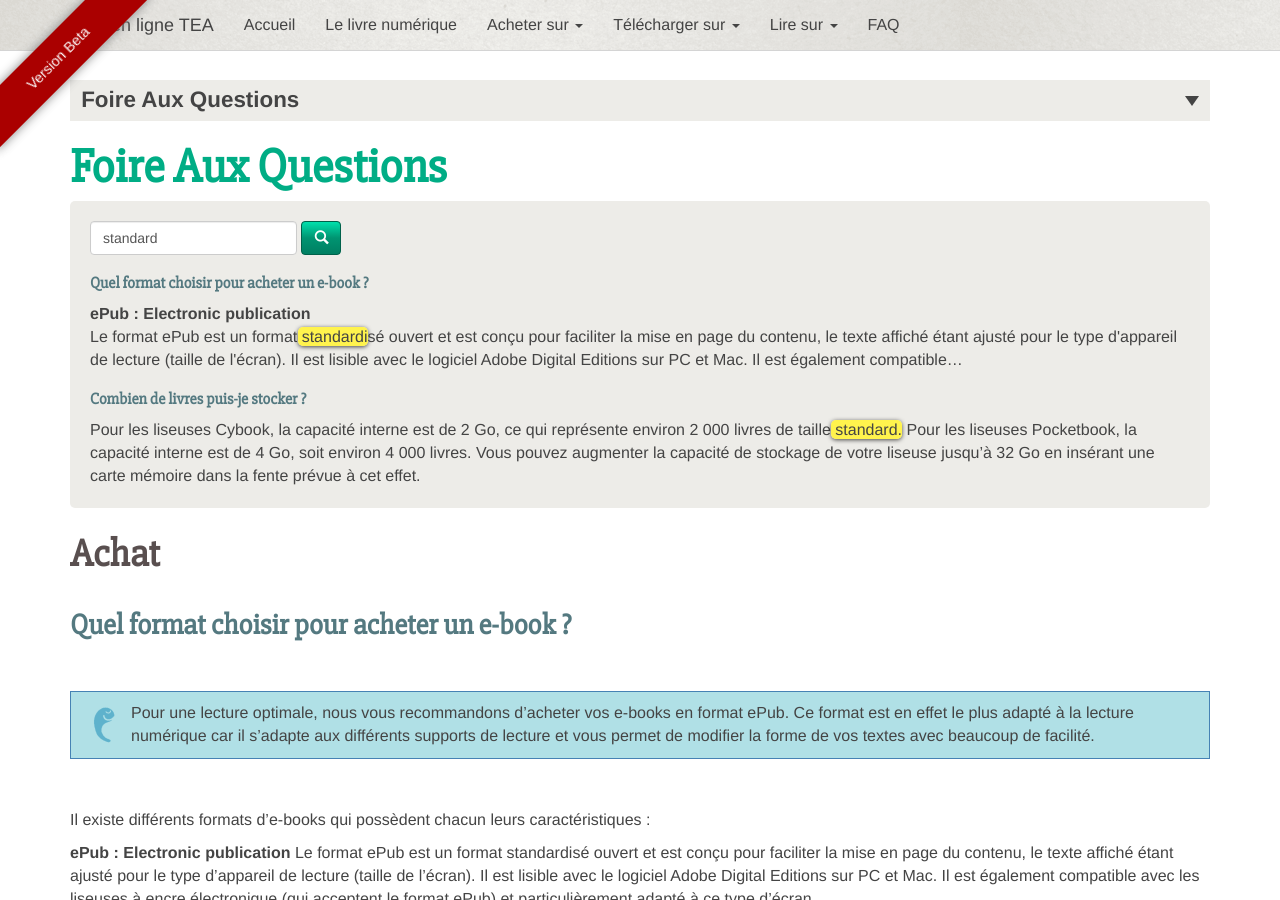
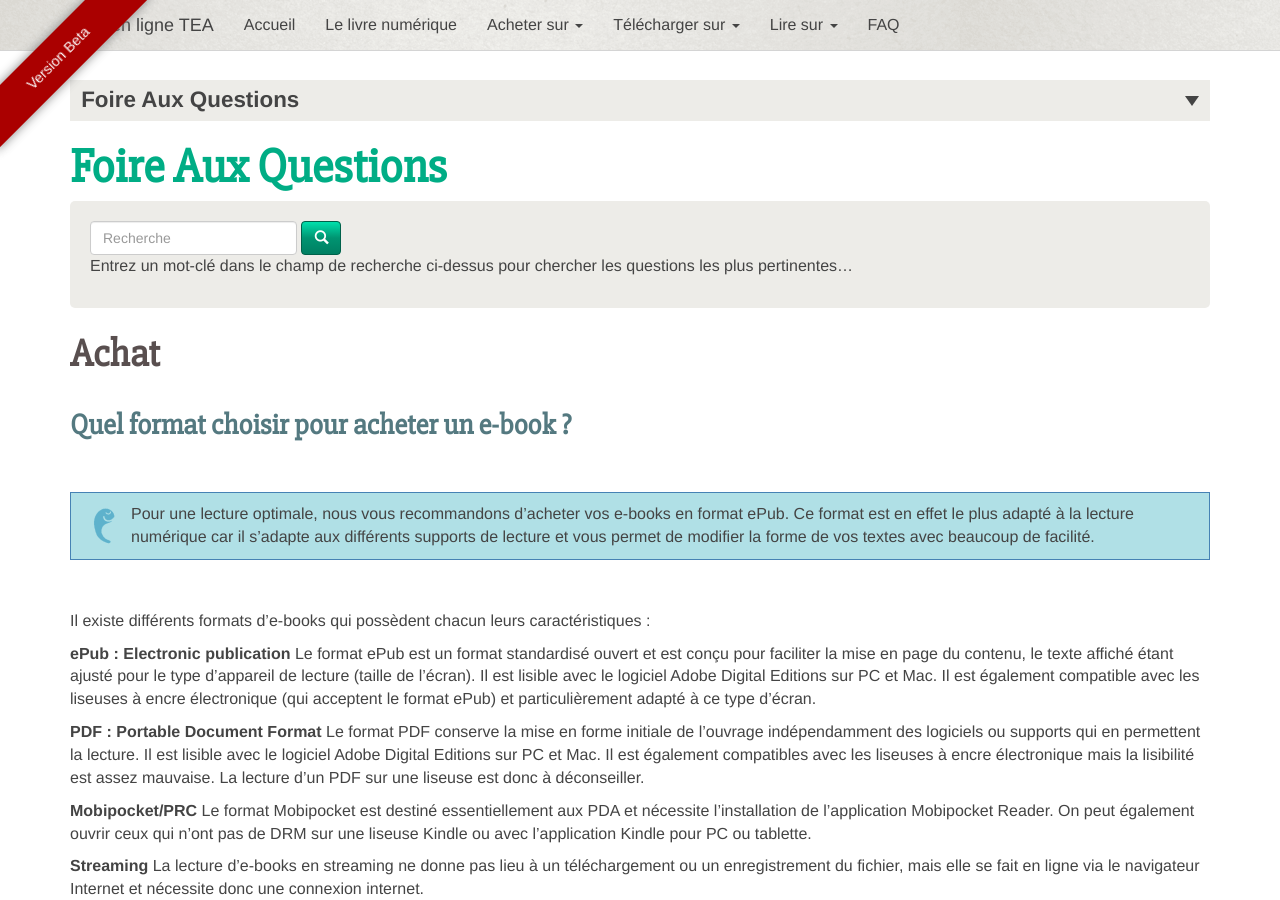
Before and after one commit to TEA-ebook/help-center, a Jekyll site: the page built from _pages/FAQ.md, in a window 1280 px wide and 900 px high. Built offline with Jekyll 4.4.1, drawn with Linux system fonts in a browser that asks for light colours; nearby versions of some CDN libraries; Markdown is read by kramdown in place of the engine named in the settings.

Commit message:
Mod: display help text before first search

```diff
--- a/_includes/search_inpage.html
+++ b/_includes/search_inpage.html
@@ -1,26 +1,13 @@
 <div id="search-form">
     <form class="form-inline">
         <div class="form-group">
-            <input type="text" class="form-control" placeholder="Recherche…" id="text-search" value="standard">
+            <input type="text" class="form-control" placeholder="Recherche" id="text-search" value="">
         </div>
         <button class="btn btn-default"><span class="glyphicon glyphicon-search" aria-hidden="true"></span></button>
     </form>
 
     <div id="results">
-        <div class="result">
-            <h4>Quel format choisir pour acheter un e-book ?</h4>
-            <div class="result-content">
-                <p><strong>ePub&nbsp;: Electronic publication</strong><br>
-                Le format ePub est un format <span class="highlight">standard</span>isé ouvert et est conçu pour faciliter la mise en page du contenu, le texte affiché étant ajusté pour le type d'appareil de lecture (taille de l'écran). Il est lisible avec le logiciel Adobe Digital Editions sur PC et Mac. Il est également compatible…</p>
-            </div>
-        </div>
-        <div class="result">
-            <h4>Combien de livres puis-je stocker ?</h4>
-            <div class="result-content">Pour les liseuses Cybook, la capacité interne est de 2 Go, ce qui représente environ 2 000 livres de taille <span class="highlight">standard</span>.
-Pour les liseuses Pocketbook, la capacité interne est de 4 Go, soit environ 4 000 livres.
-Vous pouvez augmenter la capacité de stockage de votre liseuse jusqu’à 32 Go en insérant une carte mémoire dans la fente prévue à cet effet.
-            </div>
-        </div>
+        <p>Entrez un mot-clé dans le champ de recherche ci-dessus pour chercher les questions les plus pertinentes…</p>
     </div>
 
 </div>
```
